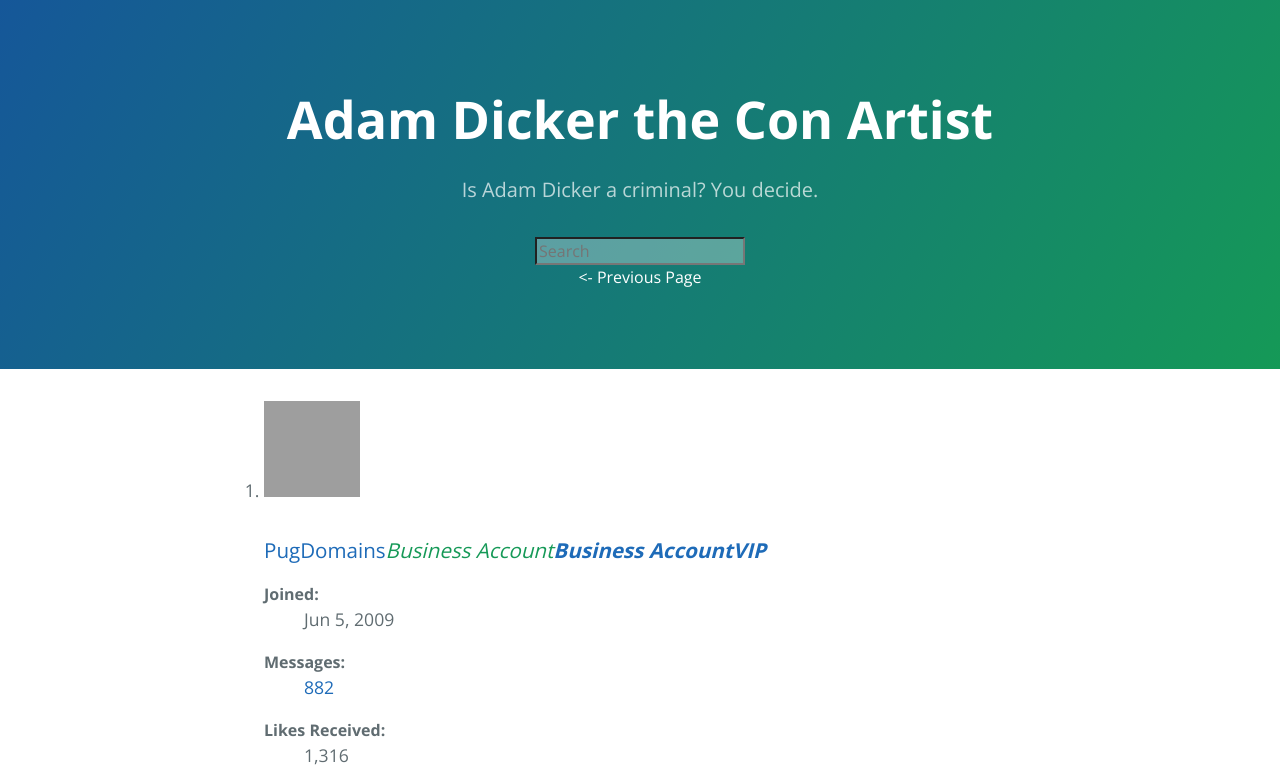
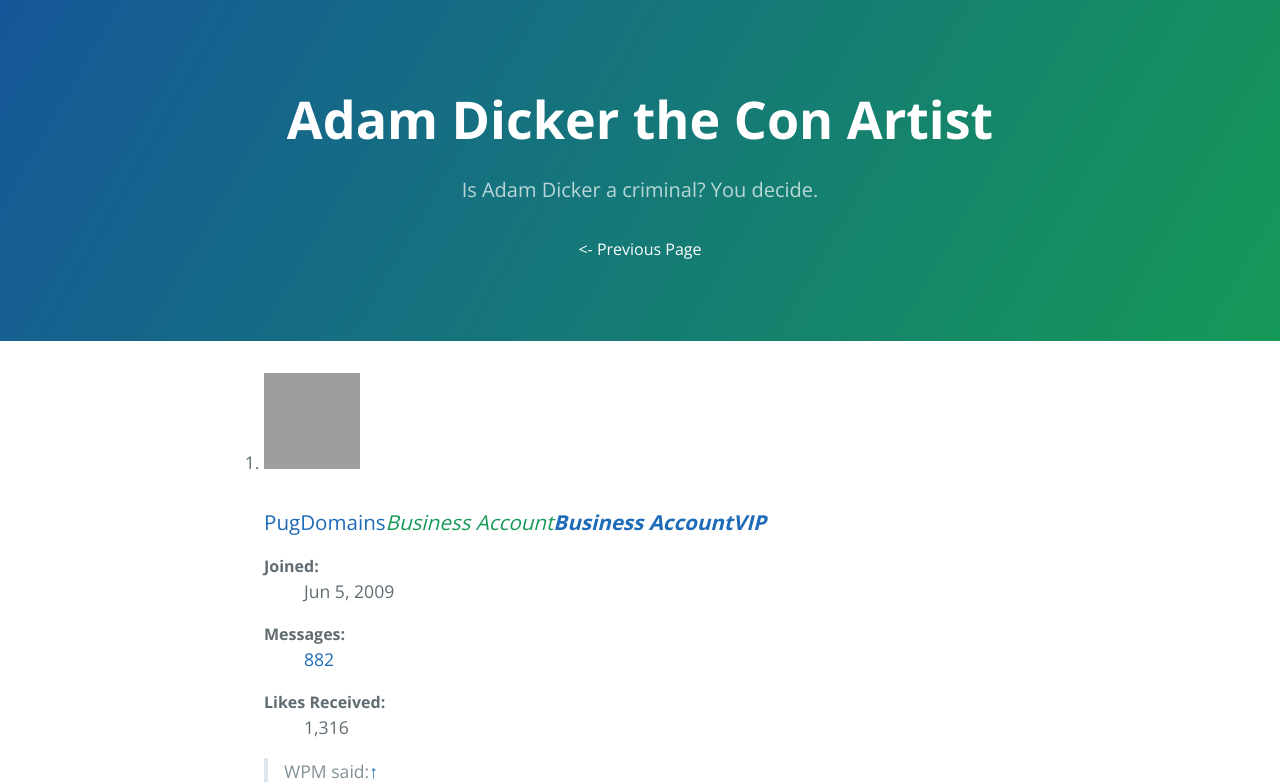
Before and after one commit to vanillascript/adamdicker, a Jekyll site: the page built from pages/114.html, in a window 1280 px wide. Shown: the top 782 px of the page. Built offline with Jekyll 4.4.1, drawn with Linux system fonts in a browser that asks for light colours; grey boxes are pictures that could not be loaded.

Commit message:
Update threadpage.html

```diff
--- a/_layouts/threadpage.html
+++ b/_layouts/threadpage.html
@@ -16,7 +16,6 @@
     <section class="page-header">
       <h1 class="project-name">Adam Dicker the Con Artist</h1>
       <h2 class="project-tagline">Is Adam Dicker a criminal? You decide.</h2>
-      <div><input type="text" class="st-default-search-input" placeholder="Search"></div>
       <div>{% if page.pagenum > 1 %}<a href="pages/{{ page.pagenum | minus: 1 }}.html">&lt;- Previous Page</a>{% endif %} {% if page.pagenum > 1 and page.pagenum < site.pagecount %}|{% endif %} {% if page.pagenum < site.pagecount %}<a href="pages/{{ page.pagenum | plus: 1 }}.html">Next Page -&gt;</a>{% endif %}</div>
     </section>
 
```
